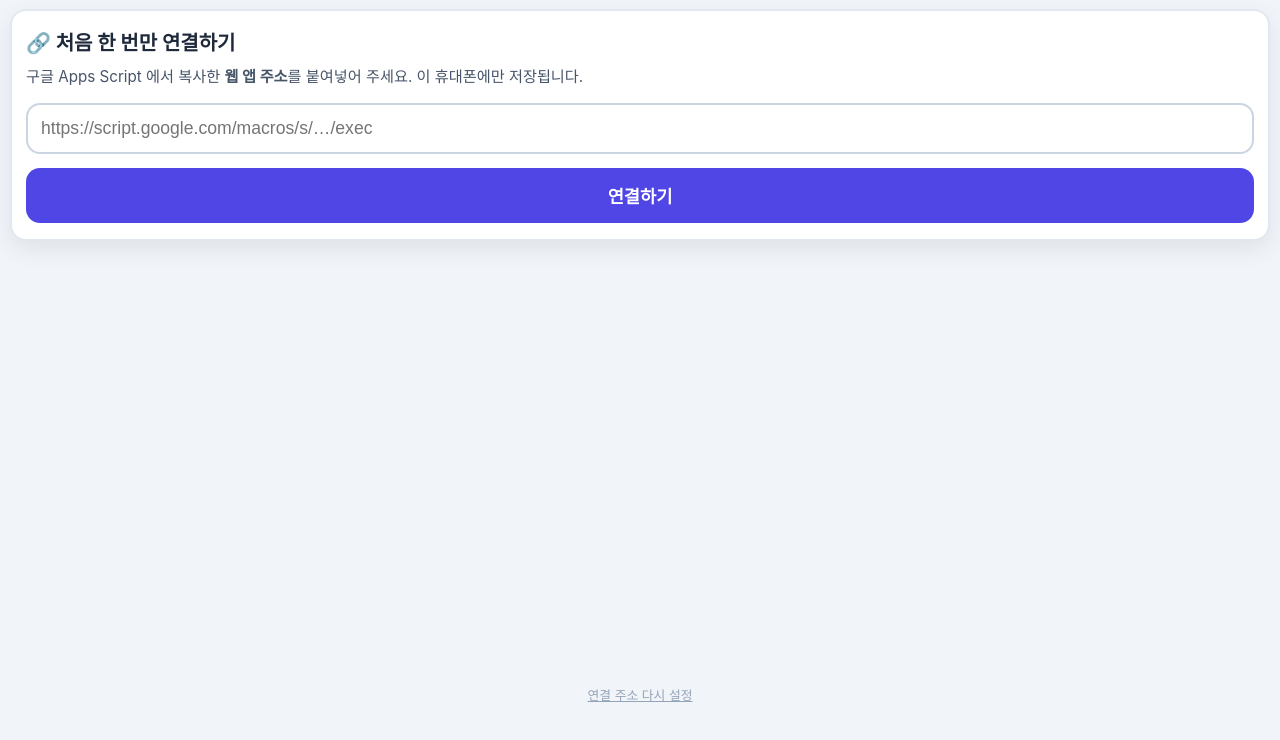
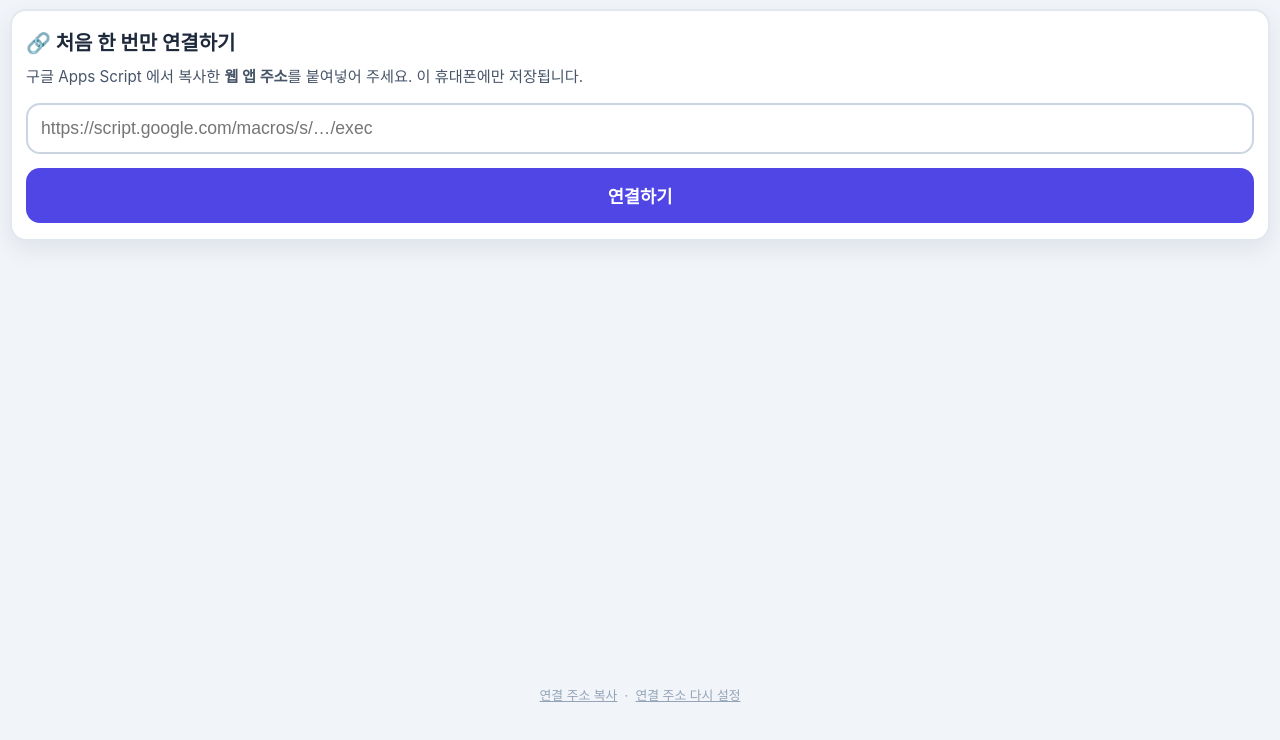
Before and after one commit to marktub99/hansan, a plain HTML site: page hakwon/index.html in a window 1280 px wide. Shown: the part 56-796 px from the top of the page. Drawn offline with Linux system fonts and the light colour scheme.

Commit message:
학원 회차·급여 달력: 화면 아래에 '연결 주소 복사' 링크 추가 (재설치 대비)
Co-Authored-By: Claude Sonnet 5.5 <noreply@anthropic.com>
Claude-Session: https://claude.ai/code/session_0121YPf9xjz38U1YZpyCQELG

```diff
--- a/hakwon/index.html
+++ b/hakwon/index.html
@@ -255,7 +255,7 @@
     <div id="app" style="width: 100%; flex: 1; display: flex; flex-direction: column;">
       <div class="loading">데이터 불러오는 중...</div>
     </div>
-    <div style="text-align:center; margin-top:18px;"><a href="#" onclick="resetSetup(); return false;" style="color:#94a3b8; font-size:0.8rem;">연결 주소 다시 설정</a></div>
+    <div style="text-align:center; margin-top:18px; color:#94a3b8; font-size:0.8rem;"><a href="#" id="copyApiLink" onclick="copyApiUrl(); return false;" style="color:#94a3b8;">연결 주소 복사</a> &nbsp;·&nbsp; <a href="#" onclick="resetSetup(); return false;" style="color:#94a3b8;">연결 주소 다시 설정</a></div>
   </div>
 
   <script>
@@ -328,6 +328,20 @@
         try { localStorage.removeItem(API_KEY_NAME); } catch (x) {}
         showSetup('연결에 실패했습니다: ' + e.message + ' — 주소와 배포 설정(액세스: 모든 사용자)을 확인해 주세요.');
       });
+    }
+    function copyApiUrl() {
+      const u = apiUrl(), link = document.getElementById('copyApiLink');
+      const done = function (msg) { if (link) { link.textContent = msg; setTimeout(function () { link.textContent = '연결 주소 복사'; }, 2000); } };
+      if (!u) { done('저장된 주소 없음'); return; }
+      const fallback = function () {
+        try {
+          const t = document.createElement('textarea'); t.value = u; t.style.position = 'fixed'; t.style.opacity = '0';
+          document.body.appendChild(t); t.select(); const ok = document.execCommand('copy'); document.body.removeChild(t);
+          done(ok ? '복사됨 ✓' : '복사 실패');
+        } catch (e) { done('복사 실패'); }
+      };
+      if (navigator.clipboard && navigator.clipboard.writeText) navigator.clipboard.writeText(u).then(function () { done('복사됨 ✓'); }, fallback);
+      else fallback();
     }
     function resetSetup() {
       if (!confirm("이 휴대폰에 저장된 연결 주소를 지우고 다시 설정할까요?\n(출석 기록은 지워지지 않습니다)")) return;
```
Also changed, not shown: pay/index.html (+15 -1 lines).
